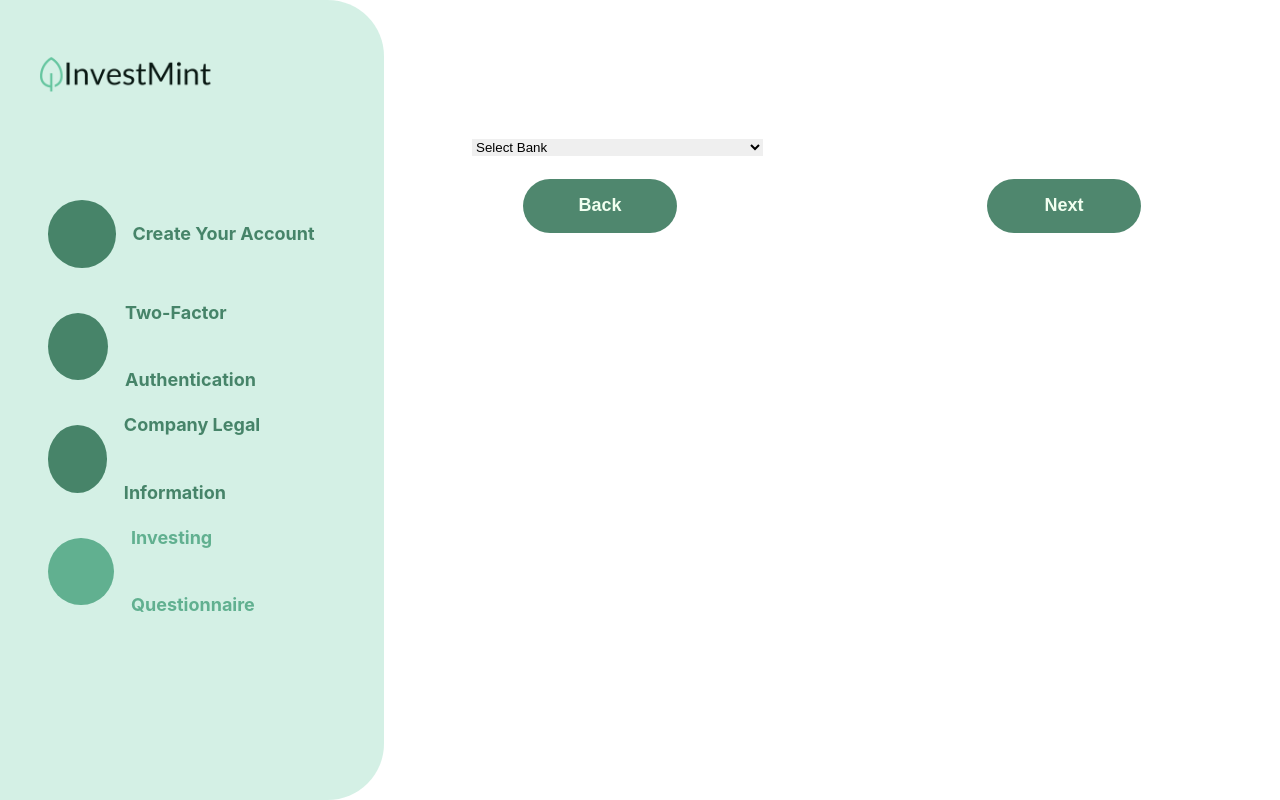
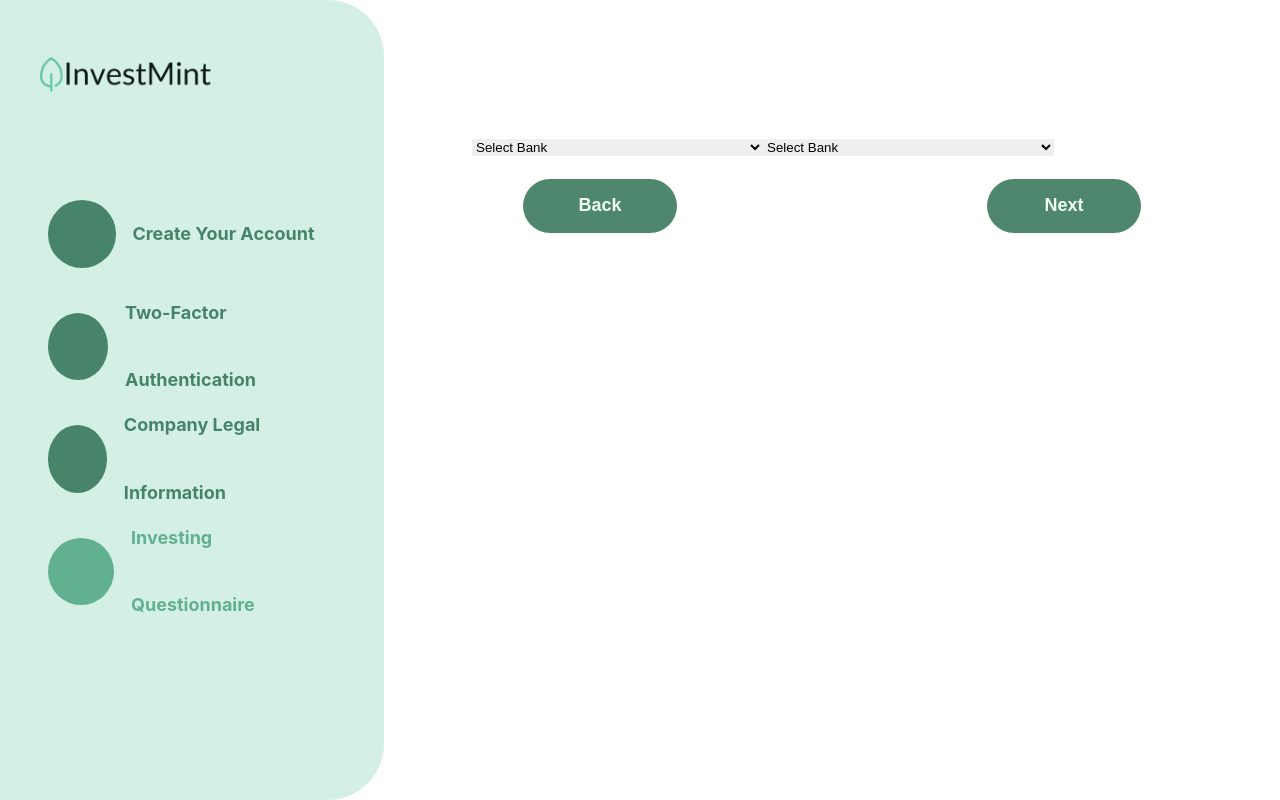
Before and after one commit to InvestMint-Dev/InvestMint-UI, a React (Create React App) app: page /create-account-2 in a window 1280 px wide. Built offline with nearby package versions, Linux system fonts and the light colour scheme; no server answers.

Commit message:
adding question 2

```diff
--- a/src/pages/create-account-page/create-account-page-2/create-account-page-2.js
+++ b/src/pages/create-account-page/create-account-page-2/create-account-page-2.js
@@ -126,6 +126,27 @@ export const CreateAccountPage2 = () => {
                 </select>
                 {(errors[`securityQuestion1`] && nextButtonClicked) && <p style={{ color: '#61b090' }}>{errors[`securityQuestion1`]}</p>}
 
+
+                <select
+                    style={{ border: (errors[`securityQuestion2`] && nextButtonClicked) ? "2px solid #61b090" : "none" }}
+                    id= "securityQuestion2"
+                    name="securityQuestion2"
+                    value={formData.securityQuestion1} // Ensure the value is set correctly
+                    onChange={(e) => handleChange(e)}
+                >
+                    <option value="">Select Bank</option>
+                    <option value="RBC">Royal Bank of Canada (RBC)</option>
+                    <option value="TD">Toronto-Dominion Bank (TD)</option>
+                    <option value="BMO">Bank of Montreal (BMO)</option>
+                    <option value="Scotiabank">Scotiabank (TD)</option>
+                    <option value="CIBC">Canadian Imperial Bank of Commerce (CIBC)</option>
+                    <option value="NBC">National Bank of Canada (NBC)</option>
+                    <option value="Laurentian Bank">Laurentian Bank</option>
+                    <option value="EQ Bank">Equitable Bank (EQ Bank)</option>
+                </select>
+                {(errors[`securityQuestion2`] && nextButtonClicked) && <p style={{ color: '#61b090' }}>{errors[`securityQuestion2`]}</p>}
+
+
                 <div className='stepper-container'>
                     <div className="stepper-button-container">
                         <button className='form-stepper-button' onClick={handleBack}>
```
